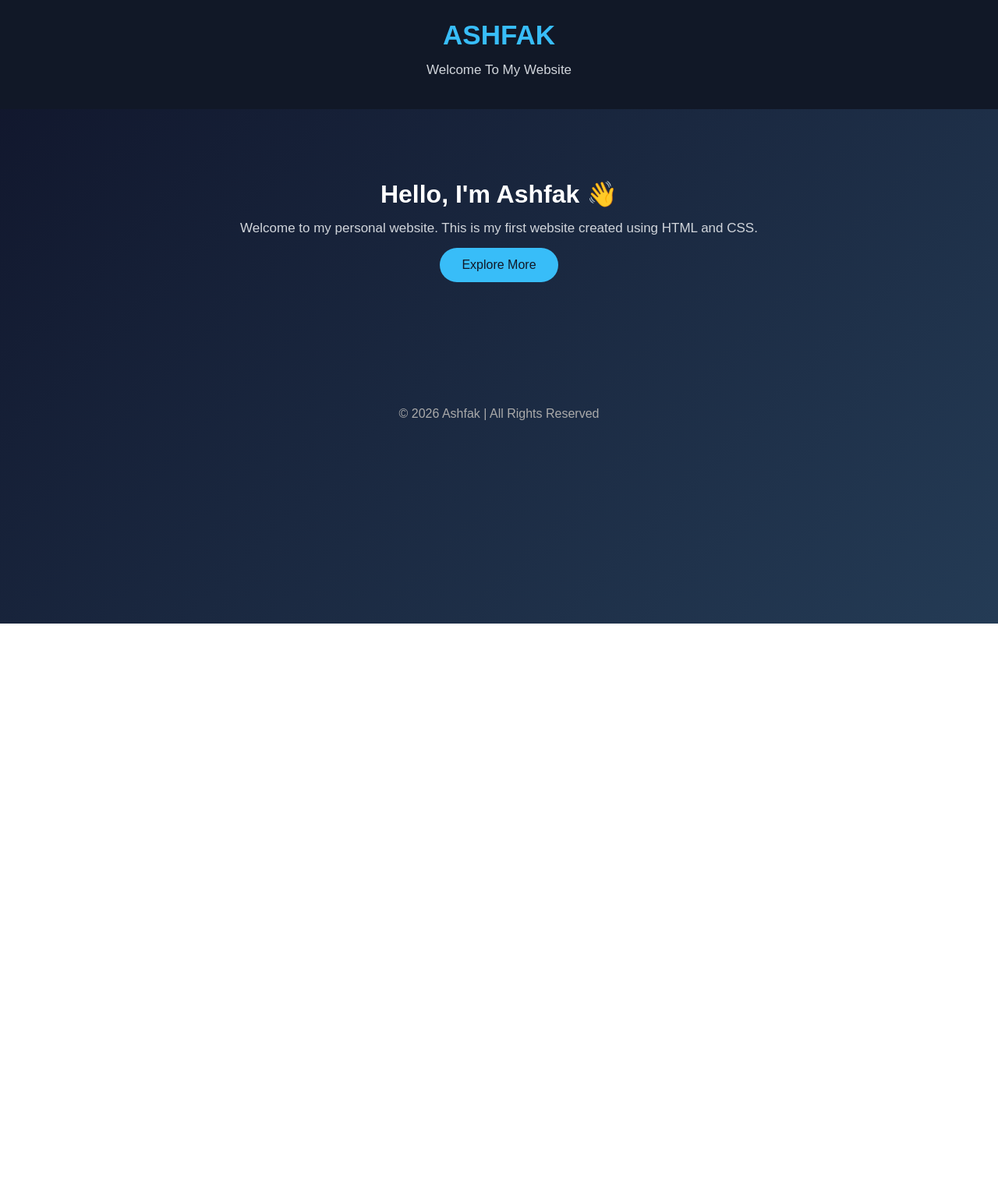
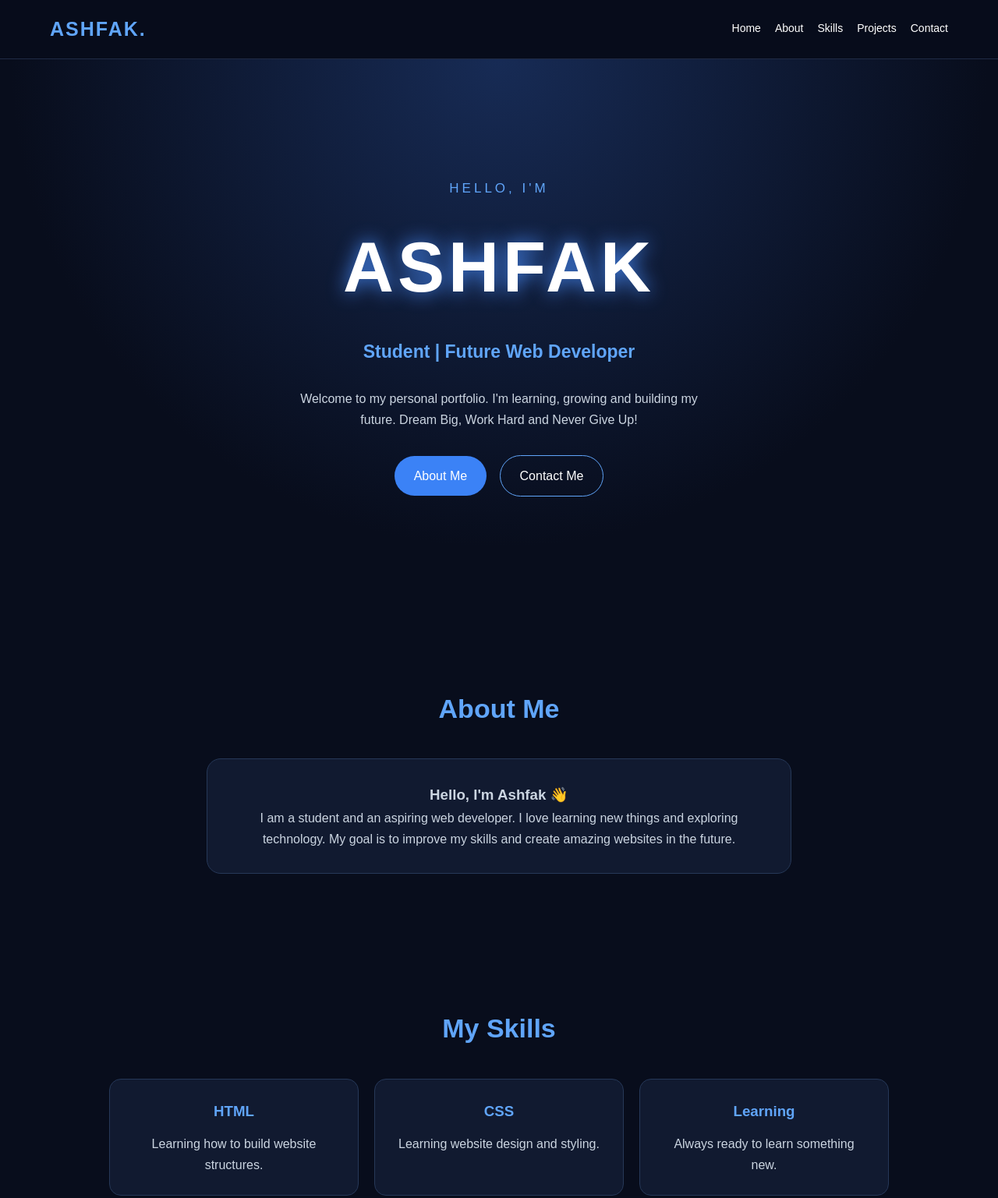
Before and after one commit to ASHFAK190/ashfak-website, a plain HTML site: page index.html in a window 1280 px wide. Shown: the top 1537 px of the page at 78% size. Before the commit the page ends 800 px from the top, so only its background shows below. Drawn offline with Linux system fonts and the light colour scheme.

Commit message:
Update portfolio website

```diff
--- a/index.html
+++ b/index.html
@@ -4,62 +4,230 @@
 <head>
   <meta charset="UTF-8">
   <meta name="viewport" content="width=device-width, initial-scale=1.0">
-    <title>Ashfak Website</title>
+  <meta name="theme-color" content="#080d1c">
+  <title>ASHFAK | Personal Portfolio</title>
 
   <style>
     * {
       margin: 0;
       padding: 0;
       box-sizing: border-box;
+      scroll-behavior: smooth;
     }
 
     body {
       font-family: Arial, sans-serif;
-            background: linear-gradient(135deg, #10152b, #243b55);
-            color: white;
-            text-align: center;
-            min-height: 100vh;
+      background: #080d1c;
+      color: #ffffff;
+      line-height: 1.7;
     }
 
     header {
-            padding: 25px;
-            background: #111827;
+      position: sticky;
+      top: 0;
+      z-index: 100;
+      background: rgba(8,13,28,0.95);
+      border-bottom: 1px solid #202b45;
+      padding: 16px 5%;
+      display: flex;
+      justify-content: space-between;
+      align-items: center;
     }
 
-        h1 {
-            color: #38bdf8;
-            font-size: 35px;
+    .logo {
+      font-size: 25px;
+      font-weight: bold;
+      color: #60a5fa;
+      letter-spacing: 2px;
     }
 
-        .container {
-            padding: 90px 20px;
+    nav {
+      display: flex;
+      gap: 18px;
+      flex-wrap: wrap;
     }
 
-        h2 {
-            font-size: 32px;
-            margin-bottom: 15px;
+    nav a {
+      color: white;
+      text-decoration: none;
+      font-size: 14px;
     }
 
-        p {
-            font-size: 17px;
-            color: #d1d5db;
-            margin: 15px;
+    nav a:hover {
+      color: #60a5fa;
     }
 
-        button {
-            padding: 13px 28px;
-            border: none;
-            border-radius: 25px;
-            background: #38bdf8;
-            color: #111827;
-            font-size: 16px;
-            cursor: pointer;
+    section {
+      padding: 85px 8%;
+      scroll-margin-top: 65px;
+    }
+
+    .home {
+      min-height: 90vh;
+      display: flex;
+      flex-direction: column;
+      justify-content: center;
+      align-items: center;
+      text-align: center;
+      background:
+        radial-gradient(circle at top, #172b55, #080d1c 65%);
+    }
+
+    .welcome {
+      color: #60a5fa;
+      font-size: 17px;
+      letter-spacing: 4px;
+      margin-bottom: 10px;
+    }
+
+    .home h1 {
+      font-size: clamp(55px, 12vw, 90px);
+      letter-spacing: 5px;
+      color: #ffffff;
+      text-shadow: 0 0 30px #2563eb;
+      animation: glow 3s infinite alternate;
+    }
+
+    .home h2 {
+      color: #60a5fa;
+      font-size: 23px;
+      margin: 12px 0;
+    }
+
+    .home p {
+      max-width: 550px;
+      color: #cbd5e1;
+      margin: 15px 0 25px;
+    }
+
+    .btn {
+      display: inline-block;
+      padding: 12px 25px;
+      background: #3b82f6;
+      color: white;
+      text-decoration: none;
+      border-radius: 30px;
+      margin: 6px;
+      transition: 0.3s;
+    }
+
+    .btn:hover {
+      background: #1d4ed8;
+      transform: translateY(-4px);
+    }
+
+    .outline {
+      background: transparent;
+      border: 1px solid #60a5fa;
+    }
+
+    .section-title {
+      text-align: center;
+      font-size: 34px;
+      margin-bottom: 35px;
+      color: #60a5fa;
+    }
+
+    .about-box {
+      max-width: 750px;
+      margin: auto;
+      text-align: center;
+      color: #cbd5e1;
+      background: #111a30;
+      padding: 30px;
+      border-radius: 18px;
+      border: 1px solid #263858;
+    }
+
+    .cards {
+      display: grid;
+      grid-template-columns: repeat(auto-fit, minmax(220px, 1fr));
+      gap: 20px;
+      max-width: 1000px;
+      margin: auto;
+    }
+
+    .card {
+      background: #111a30;
+      border: 1px solid #263858;
+      padding: 25px;
+      border-radius: 15px;
+      text-align: center;
+      transition: 0.3s;
+    }
+
+    .card:hover {
+      transform: translateY(-8px);
+      border-color: #60a5fa;
+    }
+
+    .card h3 {
+      color: #60a5fa;
+      margin-bottom: 12px;
+    }
+
+    .card p {
+      color: #cbd5e1;
+    }
+
+    .contact {
+      text-align: center;
+    }
+
+    .contact p {
+      color: #cbd5e1;
+      margin: 10px;
     }
 
     footer {
-            padding: 20px;
-            margin-top: 50px;
-            color: #aaa;
+      text-align: center;
+      padding: 25px;
+      color: #94a3b8;
+      border-top: 1px solid #263858;
+    }
+
+    .reveal {
+      opacity: 0;
+      transform: translateY(30px);
+      transition: 0.8s ease;
+    }
+
+    .reveal.show {
+      opacity: 1;
+      transform: translateY(0);
+    }
+
+    @keyframes glow {
+      from { text-shadow: 0 0 10px #2563eb; }
+      to { text-shadow: 0 0 35px #60a5fa; }
+    }
+
+    @media (max-width: 600px) {
+      header {
+        flex-direction: column;
+        gap: 12px;
+      }
+
+      nav {
+        justify-content: center;
+        gap: 12px;
+      }
+
+      nav a {
+        font-size: 12px;
+      }
+
+      section {
+        padding: 65px 6%;
+      }
+
+      .home {
+        min-height: 80vh;
+      }
+
+      .home h2 {
+        font-size: 19px;
+      }
     }
   </style>
 </head>
@@ -67,26 +235,107 @@
 <body>
 
   <header>
-        <h1>ASHFAK</h1>
-        <p>Welcome To My Website</p>
+    <div class="logo">ASHFAK.</div>
+    <nav>
+      <a href="#home">Home</a>
+      <a href="#about">About</a>
+      <a href="#skills">Skills</a>
+      <a href="#projects">Projects</a>
+      <a href="#contact">Contact</a>
+    </nav>
   </header>
 
-    <div class="container">
-        <h2>Hello, I'm Ashfak 👋</h2>
+  <section class="home" id="home">
+    <div class="welcome">HELLO, I'M</div>
+    <h1>ASHFAK</h1>
+    <h2>Student | Future Web Developer</h2>
+    <p>
+      Welcome to my personal portfolio.
+      I'm learning, growing and building my future.
+      Dream Big, Work Hard and Never Give Up!
+    </p>
+    <div>
+      <a href="#about" class="btn">About Me</a>
+      <a href="#contact" class="btn outline">Contact Me</a>
+    </div>
+  </section>
 
+  <section id="about" class="reveal">
+    <h2 class="section-title">About Me</h2>
+    <div class="about-box">
+      <h3>Hello, I'm Ashfak 👋</h3>
       <p>
-            Welcome to my personal website.
-            This is my first website created using HTML and CSS.
+        I am a student and an aspiring web developer.
+        I love learning new things and exploring technology.
+        My goal is to improve my skills and create amazing
+        websites in the future.
       </p>
+    </div>
+  </section>
 
-        <button onclick="alert('Welcome to my website!')">
-            Explore More
-        </button>
+  <section id="skills" class="reveal">
+    <h2 class="section-title">My Skills</h2>
+    <div class="cards">
+      <div class="card">
+        <h3>HTML</h3>
+        <p>Learning how to build website structures.</p>
       </div>
+      <div class="card">
+        <h3>CSS</h3>
+        <p>Learning website design and styling.</p>
+      </div>
+      <div class="card">
+        <h3>Learning</h3>
+        <p>Always ready to learn something new.</p>
+      </div>
+    </div>
+  </section>
+
+  <section id="projects" class="reveal">
+    <h2 class="section-title">My Projects</h2>
+    <div class="cards">
+      <div class="card">
+        <h3>My First Website</h3>
+        <p>My personal portfolio website built using HTML and CSS.</p>
+      </div>
+      <div class="card">
+        <h3>Coming Soon</h3>
+        <p>More exciting projects will be added here soon.</p>
+      </div>
+    </div>
+  </section>
+
+  <section id="contact" class="contact reveal">
+    <h2 class="section-title">Contact Me</h2>
+    <p>Thank you for visiting my portfolio!</p>
+    <p>Let's connect and learn together.</p>
+    <a href="https://github.com/ASHFAK190"
+       class="btn" target="_blank">
+       Visit My GitHub
+    </a>
+  </section>
 
   <footer>
-        © 2026 Ashfak | All Rights Reserved
+    <p>© <span id="year"></span> ASHFAK | All Rights Reserved.</p>
+    <p>Dream • Learn • Grow ❤️</p>
   </footer>
+
+  <script>
+    document.getElementById("year").textContent =
+      new Date().getFullYear();
+
+    const observer = new IntersectionObserver(entries => {
+      entries.forEach(entry => {
+        if (entry.isIntersecting) {
+          entry.target.classList.add("show");
+        }
+      });
+    }, { threshold: 0.1 });
+
+    document.querySelectorAll(".reveal").forEach(section => {
+      observer.observe(section);
+    });
+  </script>
 
 </body>
 </html>
```
Lines whose indentation alone changed are shown as unchanged.
